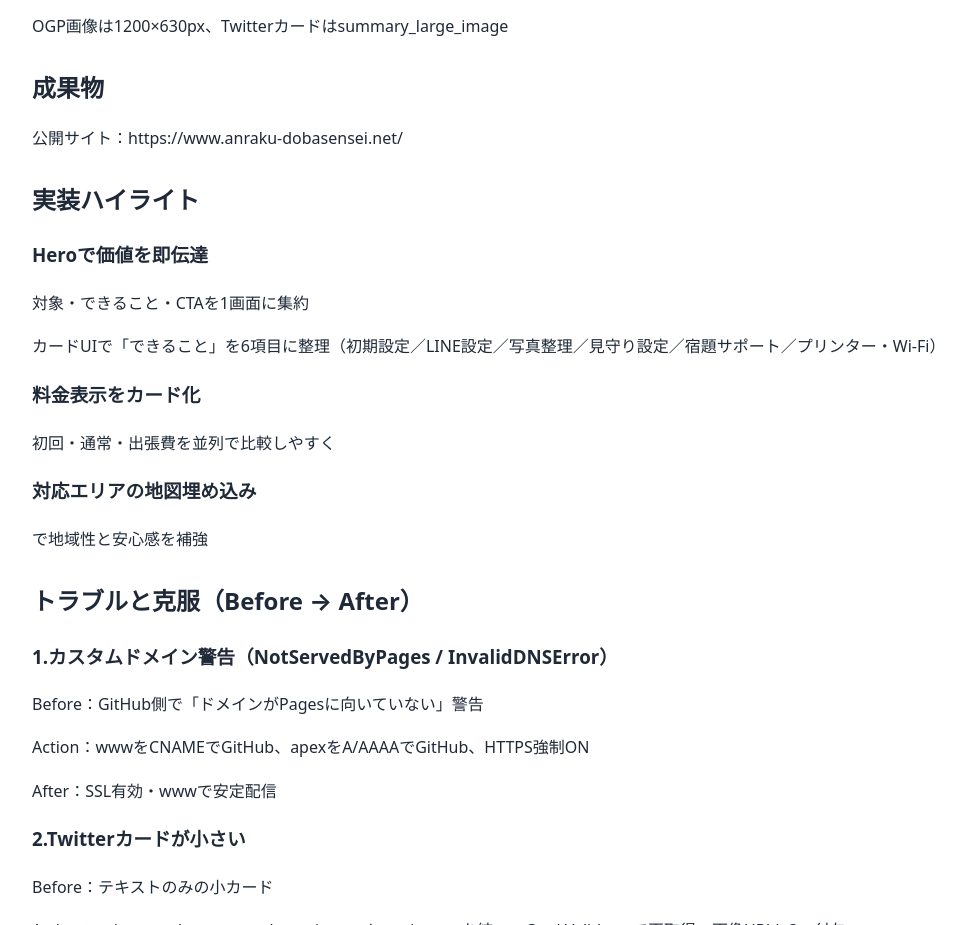
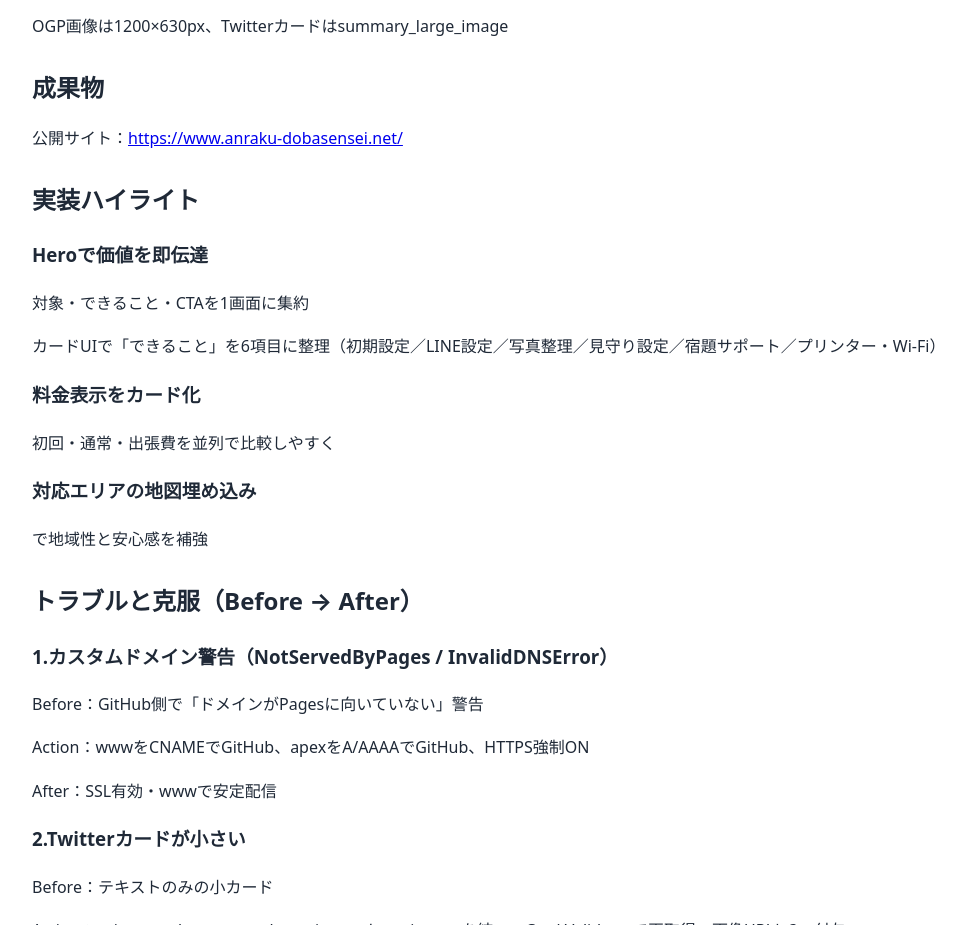
Before and after one commit to dobashi021/portfolio, a plain HTML site: page cases/dobasensei.html in a window 1280 px wide. Shown: the part 2222-3147 px from the top of the page, without its empty margins (148-1114 px from the left). Drawn offline with Linux system fonts and the light colour scheme.

Commit message:
20250822-dobasensei.html 概要追記

```diff
--- a/cases/dobasensei.html
+++ b/cases/dobasensei.html
@@ -67,7 +67,7 @@
   <p>OGP画像は1200×630px、Twitterカードはsummary_large_image</p>
 
   <h2>成果物</h2>
-  <p>公開サイト：https://www.anraku-dobasensei.net/</p>
+  <p>公開サイト：<a href="https://www.anraku-dobasensei.net/">https://www.anraku-dobasensei.net/</a></p>
 
   <h2>実装ハイライト</h2>
   <h3>Heroで価値を即伝達</h3>
```
